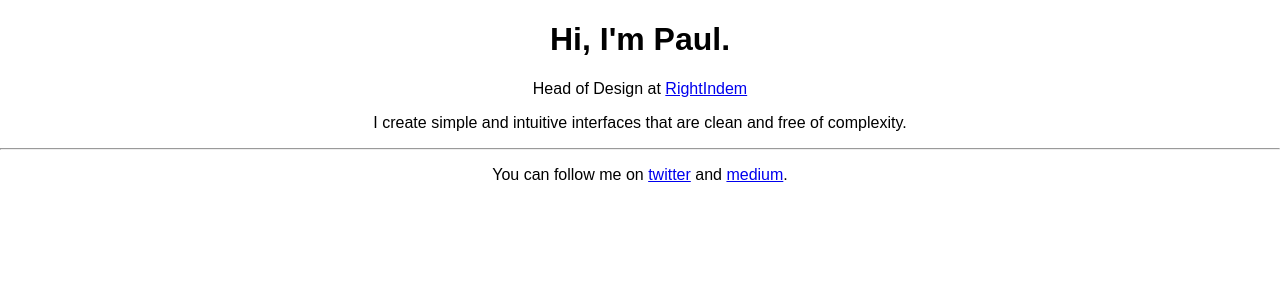
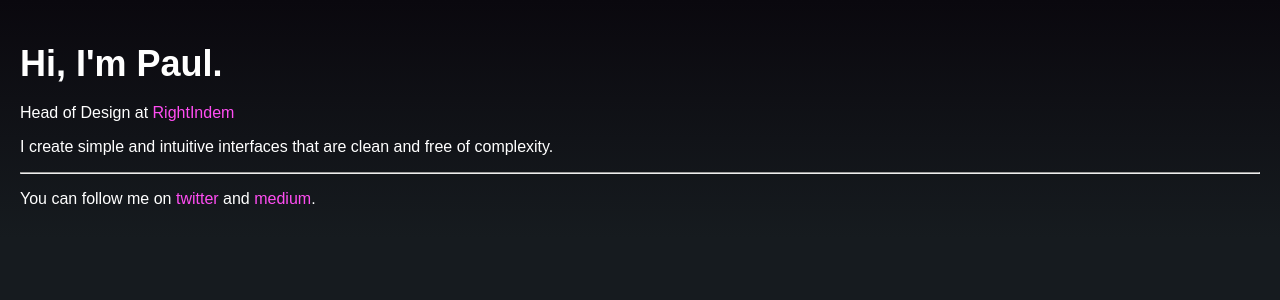
Before and after one commit to paulwallas/portfolio, a React (Create React App) app: page / in a window 1280 px wide. Shown: the top 300 px of the page. Built offline with nearby package versions, Linux system fonts and the light colour scheme.

Commit message:
css changes

```diff
--- a/src/App.css
+++ b/src/App.css
@@ -1,28 +1,16 @@
 .App {
-  text-align: center;
+  background: linear-gradient(to bottom, #0A080E, #161B1F 90%);
+  padding: 2.5rem 1.25rem;
 }
 
-.App-logo {
-  animation: App-logo-spin infinite 20s linear;
-  height: 80px;
+.title {
+  font-size: 2.25rem;
+  line-height: 3rem;
+  margin: 0;
 }
 
-.App-header {
-  background-color: #222;
-  height: 150px;
-  padding: 20px;
-  color: white;
+.desc {
+  font-size: 1.5rem;
+  line-height: 1.875rem;
+  margin: 0;
 }
-
-.App-title {
-  font-size: 1.5em;
-}
-
-.App-intro {
-  font-size: large;
-}
-
-@keyframes App-logo-spin {
-  from { transform: rotate(0deg); }
-  to { transform: rotate(360deg); }
-}
--- a/src/index.css
+++ b/src/index.css
@@ -1,5 +1,17 @@
 body {
+  background: #161B1F;
+  color: #fff;
   margin: 0;
   padding: 0;
   font-family: sans-serif;
 }
+
+a {
+  color: #FF4DF2;
+  text-decoration: none;
+  transition: color ease 0.5s;
+}
+
+a:hover {
+  color: #D474FF;
+}
```
